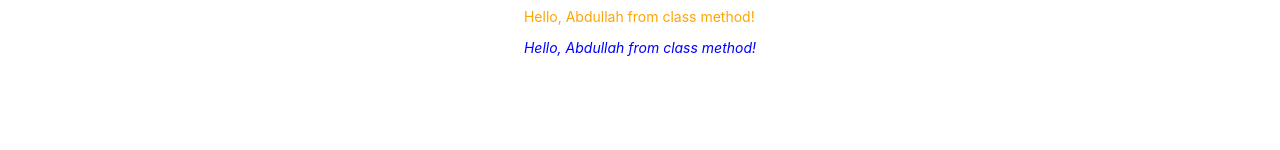
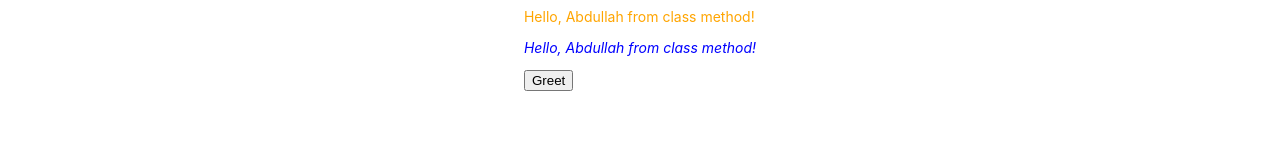
Before and after one commit to anewman15/angular-tut-app, an Angular app: page / in a window 1280 px wide. Shown: the part 150-300 px from the top of the page. Built offline with nearby package versions, Linux system fonts and the light colour scheme.

Commit message:
Add click handler using (click)

```diff
--- a/src/app/hello/hello.component.html
+++ b/src/app/hello/hello.component.html
@@ -2,3 +2,4 @@
 <p [ngClass]="messageStyles">{{greetUser()}}</p>
 <p [style.color]="highlightColor">{{greetUser()}}</p>
 <p [ngStyle]="greetingStyles">{{greetUser()}}</p>
+<button (click)="onClick()">Greet</button>
--- a/src/app/hello/hello.component.ts
+++ b/src/app/hello/hello.component.ts
@@ -1,5 +1,4 @@
 import { Component, OnInit } from '@angular/core';
-import { builtinModules } from 'module';
 
 @Component({
   selector: 'hello',
@@ -43,4 +42,8 @@ export class HelloComponent implements OnInit {
   greetUser() {
     return `Hello, ${this.name} from class method!`
   }
+
+  onClick() {
+    window.alert(`Hellow ${this.name}!`)
+  }
 }
```
